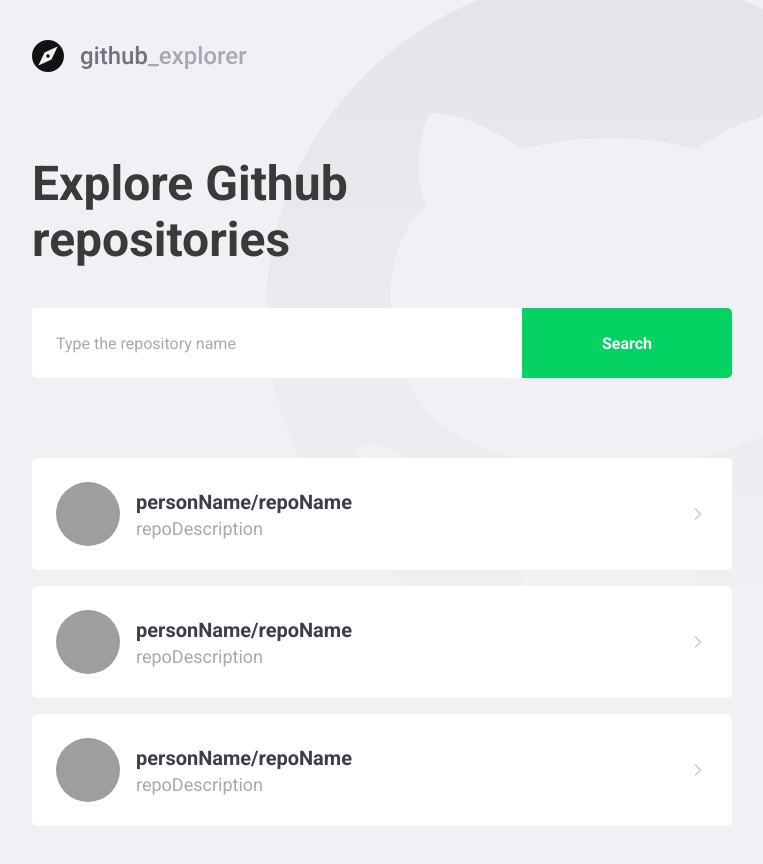
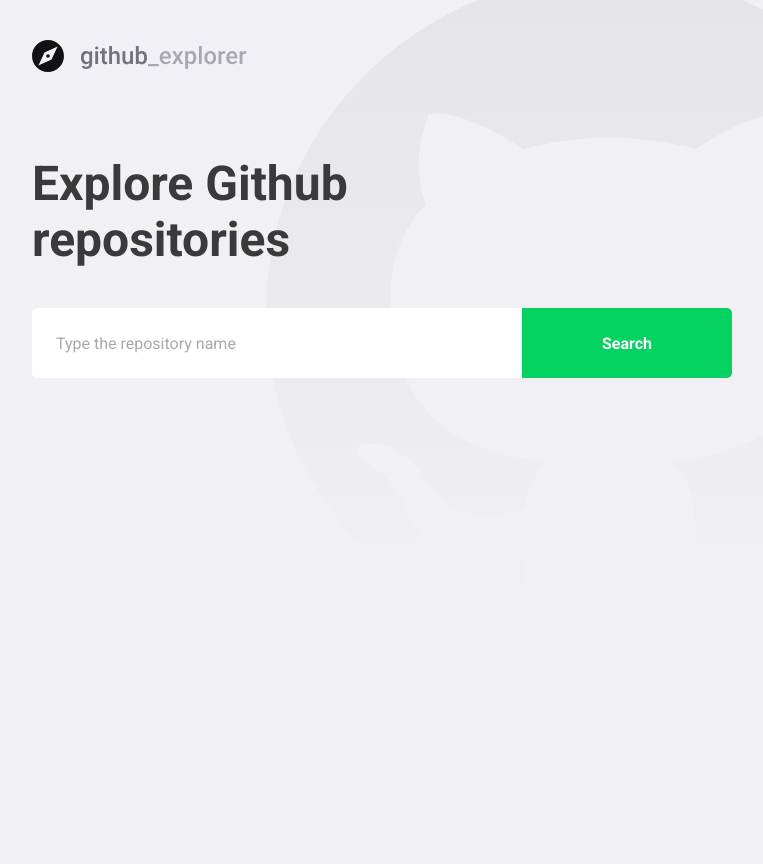
Before and after one commit to alissonsleal/Github-Explorer, a React (Create React App) app: page / in a window 1280 px wide. Shown: the whole page, without its empty margins (148-911 px from the left). After the commit the page ends 800 px from the top, so only its background shows below. Built offline with nearby package versions, Linux system fonts and the light colour scheme; grey boxes are pictures that could not be loaded.

Commit message:
api is connected and working with the dashboard

```diff
--- a/package.json
+++ b/package.json
@@ -10,6 +10,7 @@
     "@types/node": "^12.0.0",
     "@types/react": "^16.9.53",
     "@types/react-dom": "^16.9.8",
+    "axios": "^0.21.0",
     "polished": "^4.0.3",
     "react": "^17.0.1",
     "react-dom": "^17.0.1",
--- a/src/pages/Dashboard/index.tsx
+++ b/src/pages/Dashboard/index.tsx
@@ -1,54 +1,63 @@
-import React from 'react';
+import React, { useState, FormEvent } from 'react';
 import { FiChevronRight } from 'react-icons/fi';
+import api from '../../services/api';
 
 import logo from '../../assets/logo.svg';
 
 import { Title, Form, Repositories } from './styles';
 
+interface Repository {
+  full_name: string;
+  description: string;
+  owner: {
+    login: string;
+    avatar_url: string;
+  };
+}
+
 const Dashboard: React.FC = () => {
+  const [newRepo, setNewRepo] = useState('');
+  const [repositories, setRepositories] = useState<Repository[]>([]);
+
+  async function handleAddRepository(event: FormEvent) {
+    event.preventDefault();
+
+    const response = await api.get<Repository>(`repos/${newRepo}`);
+
+    const repository = response.data;
+
+    setRepositories([...repositories, repository]);
+    setNewRepo('');
+  }
+
   return (
     <>
       <img src={logo} alt="Github Explorer" />
       <Title>Explore Github repositories</Title>
-      <Form>
-        <input type="text" placeholder="Type the repository name" />
+      <Form onSubmit={handleAddRepository}>
+        <input
+          value={newRepo}
+          onChange={(e) => setNewRepo(e.target.value)}
+          type="text"
+          placeholder="Type the repository name"
+        />
         <button type="submit">Search</button>
       </Form>
 
       <Repositories>
-        <a href="test">
+        {repositories.map((repository) => (
+          <a key={repository.full_name} href="test">
             <img
-            src="https://images.unsplash.com/photo-1604596610075-4b2b06b5eb93?ixlib=rb-1.2.1&ixid=eyJhcHBfaWQiOjEyMDd9&auto=format&fit=crop&w=294&q=80"
-            alt="person name"
+              src={repository.owner.avatar_url}
+              alt={repository.owner.login}
             />
             <div>
-            <strong>personName/repoName</strong>
-            <p>repoDescription</p>
+              <strong>{repository.full_name}</strong>
+              <p>{repository.description}</p>
             </div>
             <FiChevronRight size={20} />
           </a>
-        <a href="test">
-          <img
-            src="https://images.unsplash.com/photo-1604596610075-4b2b06b5eb93?ixlib=rb-1.2.1&ixid=eyJhcHBfaWQiOjEyMDd9&auto=format&fit=crop&w=294&q=80"
-            alt="person name"
-          />
-          <div>
-            <strong>personName/repoName</strong>
-            <p>repoDescription</p>
-          </div>
-          <FiChevronRight size={20} />
-        </a>
-        <a href="test">
-          <img
-            src="https://images.unsplash.com/photo-1604596610075-4b2b06b5eb93?ixlib=rb-1.2.1&ixid=eyJhcHBfaWQiOjEyMDd9&auto=format&fit=crop&w=294&q=80"
-            alt="person name"
-          />
-          <div>
-            <strong>personName/repoName</strong>
-            <p>repoDescription</p>
-          </div>
-          <FiChevronRight size={20} />
-        </a>
+        ))}
       </Repositories>
     </>
   );
--- a/src/pages/Dashboard/styles.ts
+++ b/src/pages/Dashboard/styles.ts
@@ -76,7 +76,8 @@
     }
 
     div {
-      margin-left: 16px;
+      margin: 0 16px;
+      flex: 1;
 
       strong {
         font-size: 20px;
--- /dev/null
+++ b/src/services/api.ts
@@ -0,0 +1,7 @@
+import axios from 'axios';
+
+const api = axios.create({
+  baseURL: 'https://api.github.com',
+});
+
+export default api;
```
Also changed, not shown: .eslintrc.json, 1 other file (tests, documents, lock files or other folders). Lines whose indentation alone changed are shown as unchanged.
